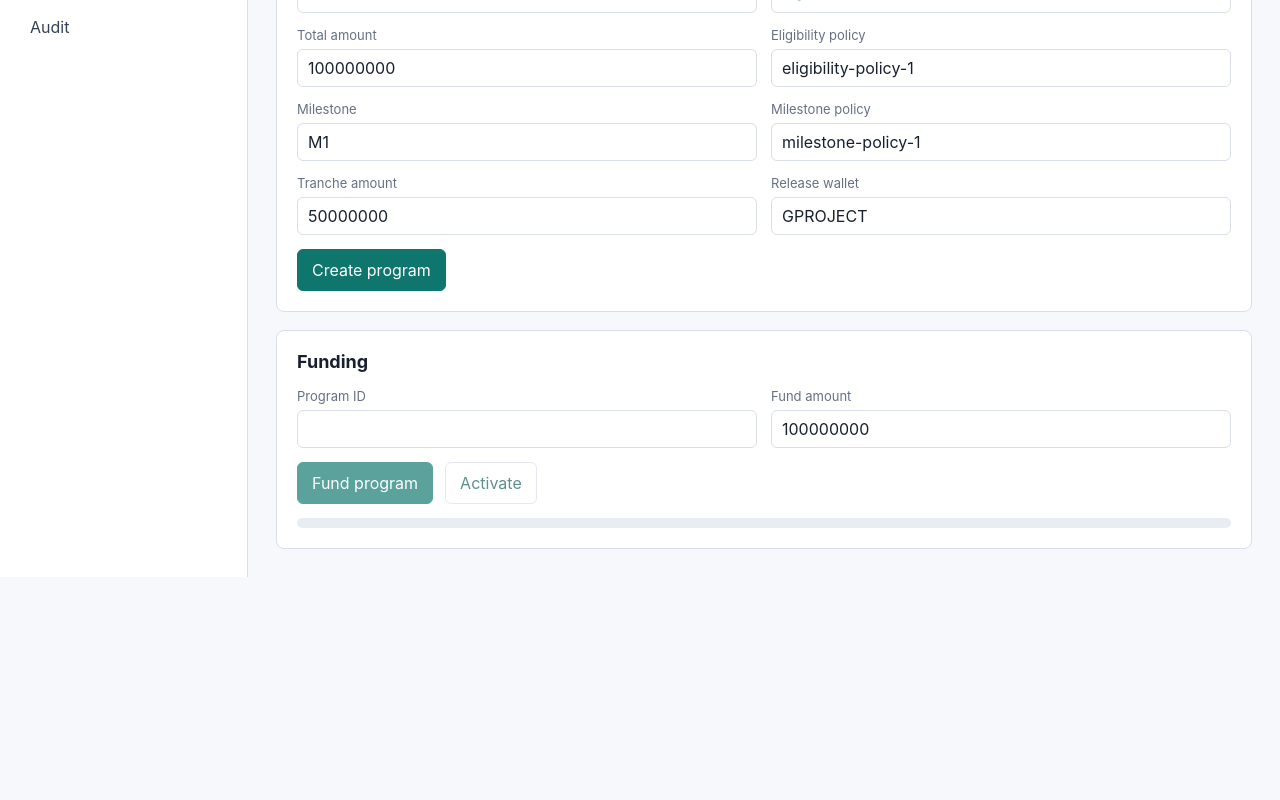
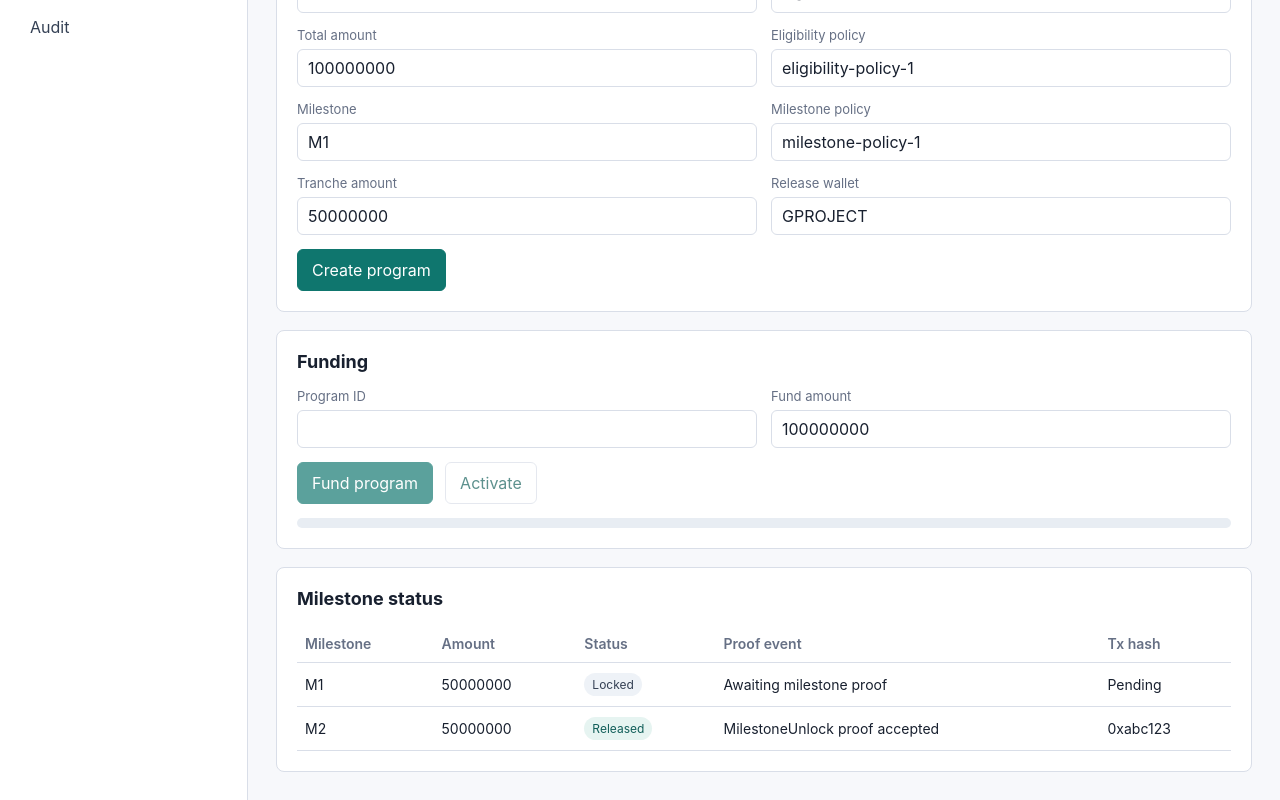
Before and after one commit to foundermafstat/pact, a Next.js app in the folder apps/web/: page /sponsor in a window 1280 px wide. Shown: the part 319-1119 px from the top of the page. Before the commit the page ends 896 px from the top, so only its background shows below. Built offline with nearby package versions, Linux system fonts and the light colour scheme; no server answers.

Commit message:
feat: add step 077 sponsor milestone status

```diff
--- a/apps/web/src/app/globals.css
+++ b/apps/web/src/app/globals.css
@@ -331,6 +331,50 @@ select {
   background: var(--accent);
 }
 
+.table-wrap {
+  overflow-x: auto;
+}
+
+.status-table {
+  width: 100%;
+  border-collapse: collapse;
+  font-size: 14px;
+}
+
+.status-table th,
+.status-table td {
+  border-bottom: 1px solid var(--line);
+  padding: 10px 8px;
+  text-align: left;
+  white-space: nowrap;
+}
+
+.status-table th {
+  color: var(--muted);
+  font-weight: 600;
+}
+
+.status-pill {
+  display: inline-flex;
+  border-radius: 999px;
+  padding: 4px 8px;
+  background: #eef2f7;
+  color: #344054;
+  font-size: 12px;
+}
+
+.status-released,
+.status-ready {
+  background: #e6f4f1;
+  color: var(--accent-strong);
+}
+
+.status-rejected,
+.status-cancelled {
+  background: #fdecea;
+  color: var(--danger);
+}
+
 .success-text {
   color: var(--accent-strong);
 }
--- a/apps/web/src/app/sponsor/page.tsx
+++ b/apps/web/src/app/sponsor/page.tsx
@@ -1,5 +1,6 @@
 import { CreateProgramForm } from "../../features/sponsor/create-program-form";
 import { FundProgramPanel } from "../../features/sponsor/fund-program-panel";
+import { TrancheStatusTable } from "../../features/sponsor/tranche-status-table";
 
 export default function SponsorPage() {
   return (
@@ -13,6 +14,10 @@ export default function SponsorPage() {
         <h2 className="section-title">Funding</h2>
         <FundProgramPanel />
       </section>
+      <section className="section stacked-section">
+        <h2 className="section-title">Milestone status</h2>
+        <TrancheStatusTable />
+      </section>
     </>
   );
 }
--- /dev/null
+++ b/apps/web/src/features/sponsor/status-model.ts
@@ -0,0 +1,35 @@
+export type TrancheStatusRow = {
+  milestoneKey: string;
+  amount: string;
+  status: "Locked" | "Ready" | "Released" | "Cancelled" | "Rejected";
+  proofEvent: string;
+  txHash: string | null;
+};
+
+export const sponsorStatusFixture: TrancheStatusRow[] = [
+  {
+    milestoneKey: "M1",
+    amount: "50000000",
+    status: "Locked",
+    proofEvent: "Awaiting milestone proof",
+    txHash: null
+  },
+  {
+    milestoneKey: "M2",
+    amount: "50000000",
+    status: "Released",
+    proofEvent: "MilestoneUnlock proof accepted",
+    txHash: "0xabc123"
+  }
+];
+
+export const getRejectedTrancheRow = (
+  milestoneKey: string,
+  reason: string
+): TrancheStatusRow => ({
+  milestoneKey,
+  amount: "0",
+  status: "Rejected",
+  proofEvent: reason,
+  txHash: null
+});
--- /dev/null
+++ b/apps/web/src/features/sponsor/tranche-status-table.tsx
@@ -0,0 +1,41 @@
+import {
+  sponsorStatusFixture,
+  type TrancheStatusRow
+} from "./status-model";
+
+export function TrancheStatusTable({
+  rows = sponsorStatusFixture
+}: {
+  rows?: TrancheStatusRow[];
+}) {
+  return (
+    <div className="table-wrap">
+      <table className="status-table">
+        <thead>
+          <tr>
+            <th>Milestone</th>
+            <th>Amount</th>
+            <th>Status</th>
+            <th>Proof event</th>
+            <th>Tx hash</th>
+          </tr>
+        </thead>
+        <tbody>
+          {rows.map((row) => (
+            <tr key={row.milestoneKey}>
+              <td>{row.milestoneKey}</td>
+              <td>{row.amount}</td>
+              <td>
+                <span className={`status-pill status-${row.status.toLowerCase()}`}>
+                  {row.status}
+                </span>
+              </td>
+              <td>{row.proofEvent}</td>
+              <td>{row.txHash ?? "Pending"}</td>
+            </tr>
+          ))}
+        </tbody>
+      </table>
+    </div>
+  );
+}
```
Also changed, not shown: 1 other file (tests, documents, lock files or other folders).
